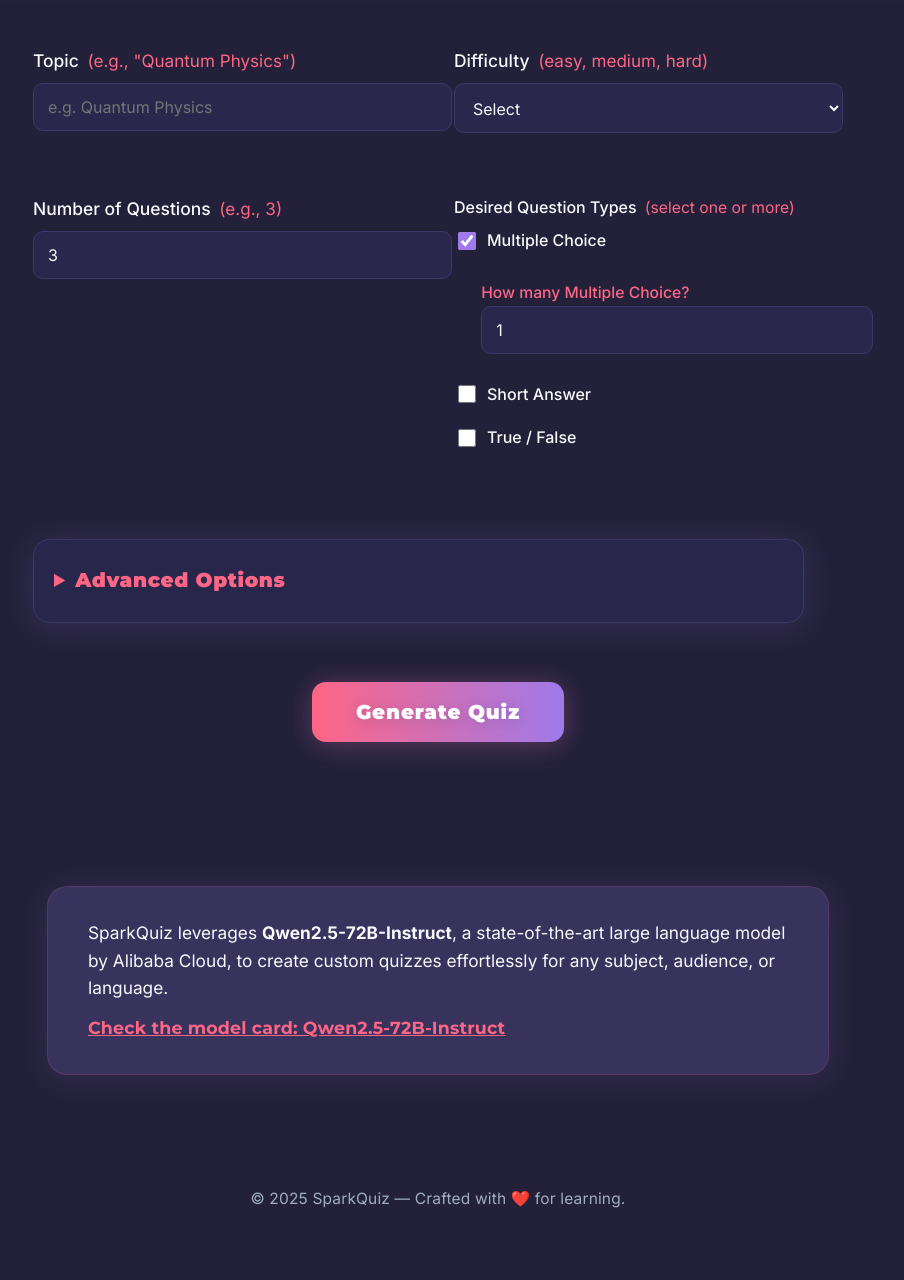
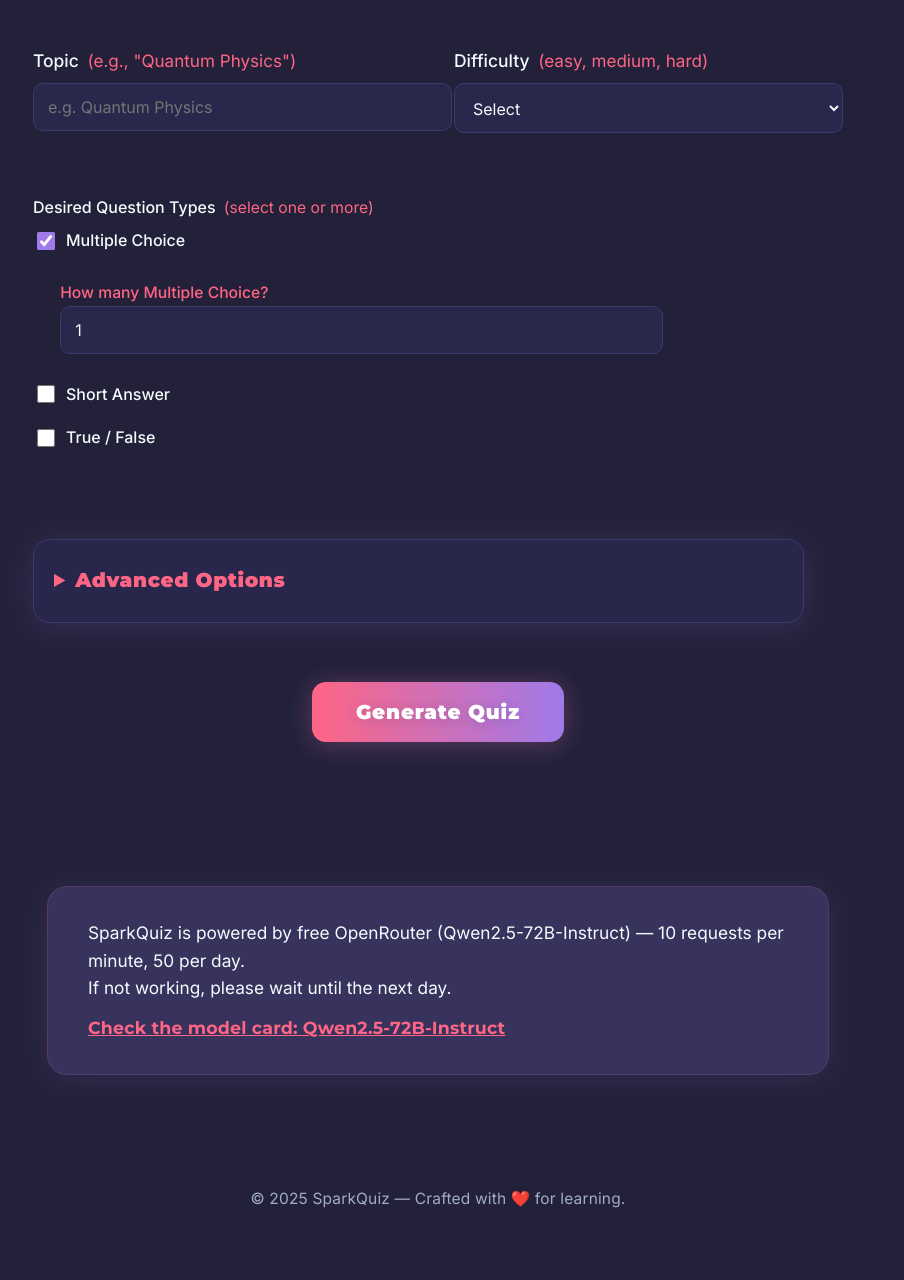
Before and after one commit to ggSohamgg/Spark_Quiz, a Flask app: page / in a window 1280 px wide. Shown: the part 318-1598 px from the top of the page, without its empty margins (202-1106 px from the left). Run offline with Flask 3, Linux system fonts and the light colour scheme.

Commit message:
Update index.html

```diff
--- a/templates/index.html
+++ b/templates/index.html
@@ -6,28 +6,21 @@
   <title>SparkQuiz</title>
   <link rel="preconnect" href="https://fonts.googleapis.com">
   <link rel="preconnect" href="https://fonts.gstatic.com" crossorigin>
-  <!-- Main font and heading/button font -->
   <link href="https://fonts.googleapis.com/css2?family=Inter:wght@400;500;700&family=Montserrat:wght@700;900&display=swap" rel="stylesheet">
   <link rel="stylesheet" href="/static/css/style.css" />
 </head>
 <body>
   <div class="container">
-    <!-- Header -->
     <header>
       <h1 class="spark-heading">
         <span class="spark-gradient">SparkQuiz</span>
         <span class="spark-underline"></span>
       </h1>
     </header>
-
-    <!-- Info Box -->
     <section class="info-box" aria-live="polite">
       Instantly generate custom quizzes for any subject. Select your preferences below!
     </section>
-
-    <!-- Main Form Fields -->
     <form class="main-fields" id="quiz-form" autocomplete="off">
-      <!-- Row 1: Topic & Difficulty -->
       <div class="row">
         <div class="input-group">
           <label for="topic">Topic <span class="field-desc">(e.g., "Quantum Physics")</span></label>
@@ -43,23 +36,7 @@
           </select>
         </div>
       </div>
-
-      <!-- Row 2: Number & Question Types -->
       <div class="row">
-        <div class="input-group">
-          <label for="quantity">Number of Questions <span class="field-desc">(e.g., 3)</span></label>
-          <input
-            type="number"
-            id="quantity"
-            name="quantity"
-            min="1"
-            max="50"
-            value="3"
-            class="quantity-field"
-            required
-          />
-          <div id="quantity-error" aria-live="polite"></div>
-        </div>
         <div class="question-types-container">
           <span style="font-weight:500; margin-bottom:8px;">Desired Question Types <span class="field-desc">(select one or more)</span></span>
           <div class="question-types-row">
@@ -70,7 +47,7 @@
               </label>
               <div class="type-quantity" id="mcq-quantity-box">
                 <label for="mcq-quantity" class="quantity-label">How many Multiple Choice?</label>
-                <input type="number" id="mcq-quantity" name="mcq-quantity" min="1" max="50" value="1" />
+                <input type="number" id="mcq-quantity" name="mcq-quantity" min="1" max="50" value="1" class="quantity-input-custom" />
               </div>
               <label class="checkbox-label">
                 <input type="checkbox" name="type-short" id="type-short" />
@@ -78,7 +55,7 @@
               </label>
               <div class="type-quantity" id="short-quantity-box" style="display:none;">
                 <label for="short-quantity" class="quantity-label">How many Short Answer?</label>
-                <input type="number" id="short-quantity" name="short-quantity" min="1" max="50" value="1" />
+                <input type="number" id="short-quantity" name="short-quantity" min="1" max="50" value="1" class="quantity-input-custom" />
               </div>
               <label class="checkbox-label">
                 <input type="checkbox" name="type-truefalse" id="type-truefalse" />
@@ -86,14 +63,12 @@
               </label>
               <div class="type-quantity" id="truefalse-quantity-box" style="display:none;">
                 <label for="truefalse-quantity" class="quantity-label">How many True/False?</label>
-                <input type="number" id="truefalse-quantity" name="truefalse-quantity" min="1" max="50" value="1" />
+                <input type="number" id="truefalse-quantity" name="truefalse-quantity" min="1" max="50" value="1" class="quantity-input-custom" />
               </div>
             </div>
           </div>
         </div>
       </div>
-
-      <!-- Advanced Options -->
       <details class="advanced-options">
         <summary>Advanced Options</summary>
         <div class="advanced-content">
@@ -138,30 +113,18 @@
           </div>
         </div>
       </details>
-
-      <!-- Generate Button -->
       <div class="btn-center">
         <button type="submit" class="main-btn">Generate Quiz</button>
       </div>
     </form>
-
-    <!-- Quiz Output -->
-    <section id="quiz-output" aria-live="polite">
-      <!-- Quiz questions will be dynamically inserted here -->
-    </section>
-
-    <!-- Loading & Error Messages -->
+    <section id="quiz-output" aria-live="polite"></section>
     <div class="loading" style="display:none;">Generating your quiz...</div>
     <div class="error" style="display:none;"></div>
-
-    <!-- About Box -->
     <section class="about-box">
-      SparkQuiz leverages <b>Qwen2.5-72B-Instruct</b>, a state-of-the-art large language model by Alibaba Cloud, to create custom quizzes effortlessly for any subject, audience, or language.
-      <br>
+      SparkQuiz is powered by free OpenRouter (Qwen2.5-72B-Instruct) &mdash; 10 requests per minute, 50 per day.<br>
+      If not working, please wait until the next day.<br>
       <a class="about-link" href="https://huggingface.co/Qwen/Qwen2.5-72B-Instruct" target="_blank" rel="noopener">Check the model card: Qwen2.5-72B-Instruct</a>
     </section>
-
-    <!-- Footer -->
     <footer>
       &copy; 2025 SparkQuiz &mdash; Crafted with <span aria-label="love">❤️</span> for learning.
     </footer>
@@ -176,12 +139,91 @@
     toggleQuantityBox('type-mcq', 'mcq-quantity-box');
     toggleQuantityBox('type-short', 'short-quantity-box');
     toggleQuantityBox('type-truefalse', 'truefalse-quantity-box');
-    // On page load, show/hide based on initial state
     window.addEventListener('DOMContentLoaded', function() {
       document.getElementById('mcq-quantity-box').style.display = document.getElementById('type-mcq').checked ? 'block' : 'none';
       document.getElementById('short-quantity-box').style.display = document.getElementById('type-short').checked ? 'block' : 'none';
       document.getElementById('truefalse-quantity-box').style.display = document.getElementById('type-truefalse').checked ? 'block' : 'none';
     });
+
+    // FORM SUBMISSION: Send per-type quantities to Flask
+    document.getElementById('quiz-form').addEventListener('submit', function(e) {
+      e.preventDefault();
+      const topic = document.getElementById('topic').value;
+      const difficulty = document.getElementById('difficulty').value;
+      const subtopics = document.getElementById('subtopics').value.split(',').map(s => s.trim()).filter(Boolean);
+      const keywords = document.getElementById('context').value.split(',').map(s => s.trim()).filter(Boolean);
+      const audience = document.getElementById('audience').value;
+      const language = document.getElementById('language').value || "en";
+      const max_length = document.getElementById('max-length').value;
+      const include_explanations = document.querySelector('input[name="include-explanations"]:checked').value === "yes";
+
+      // Gather checked types and their counts
+      const question_types = [];
+      const type_counts = {};
+      if (document.getElementById('type-mcq').checked) {
+        question_types.push("Multiple Choice");
+        type_counts["Multiple Choice"] = parseInt(document.getElementById('mcq-quantity').value || "1");
+      }
+      if (document.getElementById('type-short').checked) {
+        question_types.push("Short Answer");
+        type_counts["Short Answer"] = parseInt(document.getElementById('short-quantity').value || "1");
+      }
+      if (document.getElementById('type-truefalse').checked) {
+        question_types.push("True/False");
+        type_counts["True/False"] = parseInt(document.getElementById('truefalse-quantity').value || "1");
+      }
+
+      // Compose parameters
+      const parameters = {
+        topic,
+        difficulty,
+        subtopics,
+        keywords,
+        audience,
+        language,
+        max_length,
+        include_explanations,
+        question_types,
+        type_counts
+      };
+
+      // Show loading
+      document.querySelector('.loading').style.display = '';
+      document.querySelector('.error').style.display = 'none';
+      document.getElementById('quiz-output').innerHTML = '';
+
+      fetch('/generate_quiz', {
+        method: 'POST',
+        headers: {'Content-Type': 'application/json'},
+        body: JSON.stringify(parameters)
+      })
+      .then(res => res.json())
+      .then(data => {
+        document.querySelector('.loading').style.display = 'none';
+        if (data.quiz && data.quiz.length) {
+          let html = '';
+          data.quiz.forEach((q, i) => {
+            html += `<div class="question-card"><div><b>Q${i+1}:</b> ${q.question}</div>`;
+            if (q.options && q.options.length) {
+              html += `<ul>`;
+              q.options.forEach(opt => html += `<li>${opt}</li>`);
+              html += `</ul>`;
+            }
+            if (q.answer) html += `<div class="answer">Answer: ${q.answer}</div>`;
+            if (q.explanation) html += `<div class="explanation">${q.explanation}</div>`;
+            html += `</div>`;
+          });
+          document.getElementById('quiz-output').innerHTML = html;
+        } else {
+          document.getElementById('quiz-output').innerHTML = '<div class="error">No quiz generated.</div>';
+        }
+      })
+      .catch(err => {
+        document.querySelector('.loading').style.display = 'none';
+        document.querySelector('.error').style.display = '';
+        document.querySelector('.error').textContent = "An error occurred. Please try again later.";
+      });
+    });
   </script>
 </body>
 </html>
```
